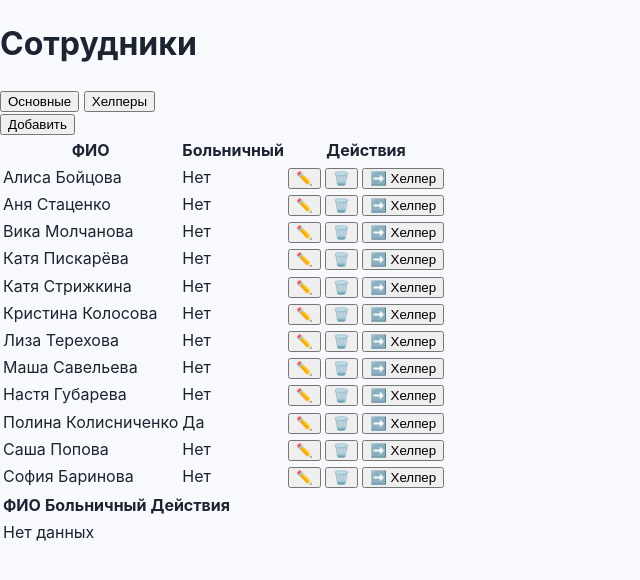
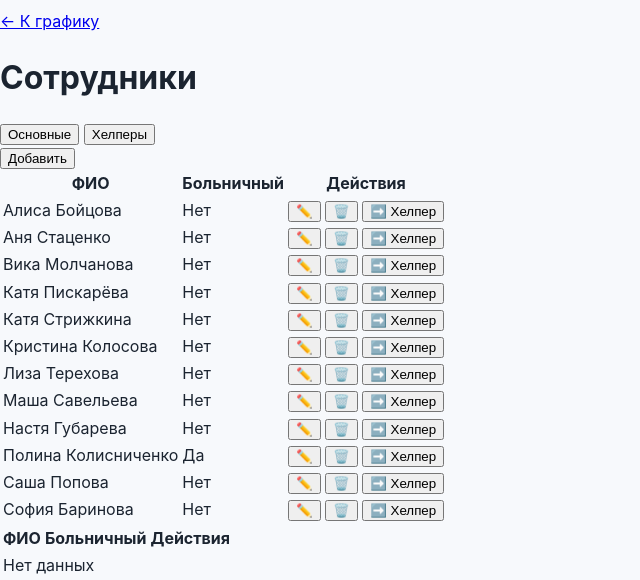
Before and after one commit to chernmary/scheduler, a FastAPI app: page /ui/employees in a window 1280 px wide. Shown: the top 580 px of the page, without its empty margins (0-640 px from the left). Run offline with FastAPI, Linux system fonts and the light colour scheme; data comes from the database, SQL or seed files in the repository; data that the repository does not hold is empty.

Commit message:
Update employees.html

```diff
--- a/app/templates/employees.html
+++ b/app/templates/employees.html
@@ -8,6 +8,11 @@
 </head>
 <body>
   <div class="container">
+    <!-- Кнопка возврата к графику -->
+    <div class="page-actions" style="margin:10px 0 6px;">
+      <a href="/schedule" class="btn" aria-label="Вернуться к графику">← К графику</a>
+    </div>
+
     <h1>Сотрудники</h1>
 
     <div class="tabs" role="tablist" aria-label="Типы сотрудников">
```
